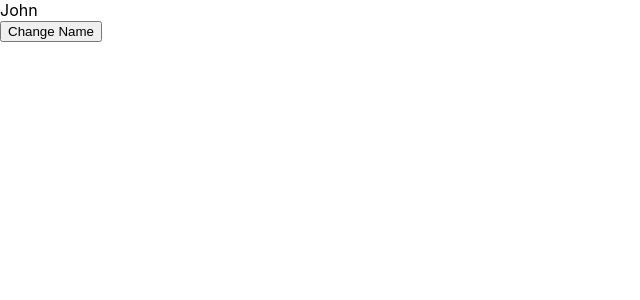
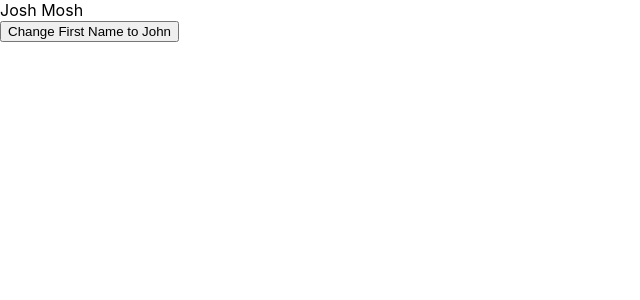
Before and after one commit to fabiogeneral/redux-ts, a React (Create React App) app: page / in a window 1280 px wide. Shown: the top 300 px of the page, without its empty margins (0-640 px from the left). Built offline with nearby package versions, Linux system fonts and the light colour scheme.

Commit message:
updated user component

```diff
--- a/src/App.tsx
+++ b/src/App.tsx
@@ -1,31 +1,8 @@
 import React from 'react';
-import { useSelector, useDispatch } from 'react-redux';
-import { IStoreState } from 'reducers';
-import { IUserAction, IUserState, userInitialState, UserType } from 'components';
-
-type Dispatch = (event: IUserAction) => IUserState;
+import { UserComponent } from 'components';
 
 const App: React.FC = () => {
-    const user: IUserState = useSelector((state: IStoreState) => state.userReducer);
-    const { firstName } = user;
-    const dispatch: Dispatch = useDispatch();
-
-    return (
-        <div>
-            {firstName}
-            <br />
-            <button
-                onClick={() =>
-                    dispatch({
-                        type: UserType.ADD_USER,
-                        payload: { ...userInitialState, firstName: 'Mary' },
-                    })
-                }
-            >
-                Change Name
-            </button>
-        </div>
-    );
+    return <UserComponent />;
 };
 
 export default App;
--- a/src/components/User/User.tsx
+++ b/src/components/User/User.tsx
@@ -1,5 +1,46 @@
-import React from 'react';
+import React, { useEffect } from 'react';
+import { useSelector, useDispatch } from 'react-redux';
+import { IStoreState } from 'reducers';
+import { IUserAction, IUserState, UserType } from 'components';
 
-const User: React.FC = () => <div>User</div>;
+type Dispatch = (event: IUserAction) => IUserState;
+
+const User: React.FC = () => {
+    const user: IUserState = useSelector((state: IStoreState) => state.userReducer);
+    const { firstName, lastName } = user;
+    const dispatch: Dispatch = useDispatch();
+
+    useEffect(() => {
+        // Fetch User
+        /* api call */
+        const userData = {
+            id: 'bdecfb87-5948-4c50-8329-455ddfbc950e',
+            firstName: 'Josh',
+            lastName: 'Mosh',
+            email: 'joshmosh@email.com',
+        };
+        dispatch({
+            type: UserType.UPDATE_USER,
+            payload: userData,
+        });
+    }, [dispatch]);
+
+    return (
+        <div>
+            {firstName} {lastName}
+            <br />
+            <button
+                onClick={() =>
+                    dispatch({
+                        type: UserType.UPDATE_USER,
+                        payload: { ...user, firstName: 'John' },
+                    })
+                }
+            >
+                Change First Name to John
+            </button>
+        </div>
+    );
+};
 
 export default User;
--- a/src/components/User/user.reducer.ts
+++ b/src/components/User/user.reducer.ts
@@ -1,13 +1,19 @@
 export const userInitialState = {
+    id: '',
     firstName: '',
+    lastName: '',
+    email: '',
 };
 
 export interface IUserState {
+    id: string | null;
     firstName: string;
+    lastName: string;
+    email: string;
 }
 
 export enum UserType {
-    ADD_USER = 'ADD_USER',
+    UPDATE_USER = 'UPDATE_USER',
 }
 
 export interface IUserAction {
@@ -17,10 +23,10 @@ export interface IUserAction {
 
 export const userReducer = (currentState: IUserState = userInitialState, action: IUserAction) => {
     switch (action.type) {
-        case UserType.ADD_USER:
+        case UserType.UPDATE_USER:
             return {
                 ...currentState,
-                firstName: action.payload.firstName,
+                ...action.payload,
             };
         default:
             return currentState;
--- a/src/index.tsx
+++ b/src/index.tsx
@@ -7,19 +7,11 @@ import * as serviceWorker from './serviceWorker';
 import { createStore } from 'redux';
 import { Provider } from 'react-redux';
 import reducers from 'reducers';
-import { userInitialState } from 'components';
 
 const store = createStore(
     reducers,
     (window as any).__REDUX_DEVTOOLS_EXTENSION__ && (window as any).__REDUX_DEVTOOLS_EXTENSION__(),
 );
-console.log(store.getState());
-
-store.dispatch({
-    type: 'ADD_USER',
-    payload: { ...userInitialState, firstName: 'John' },
-});
-console.log(store.getState());
 
 ReactDOM.render(
     <Provider store={store}>
```
